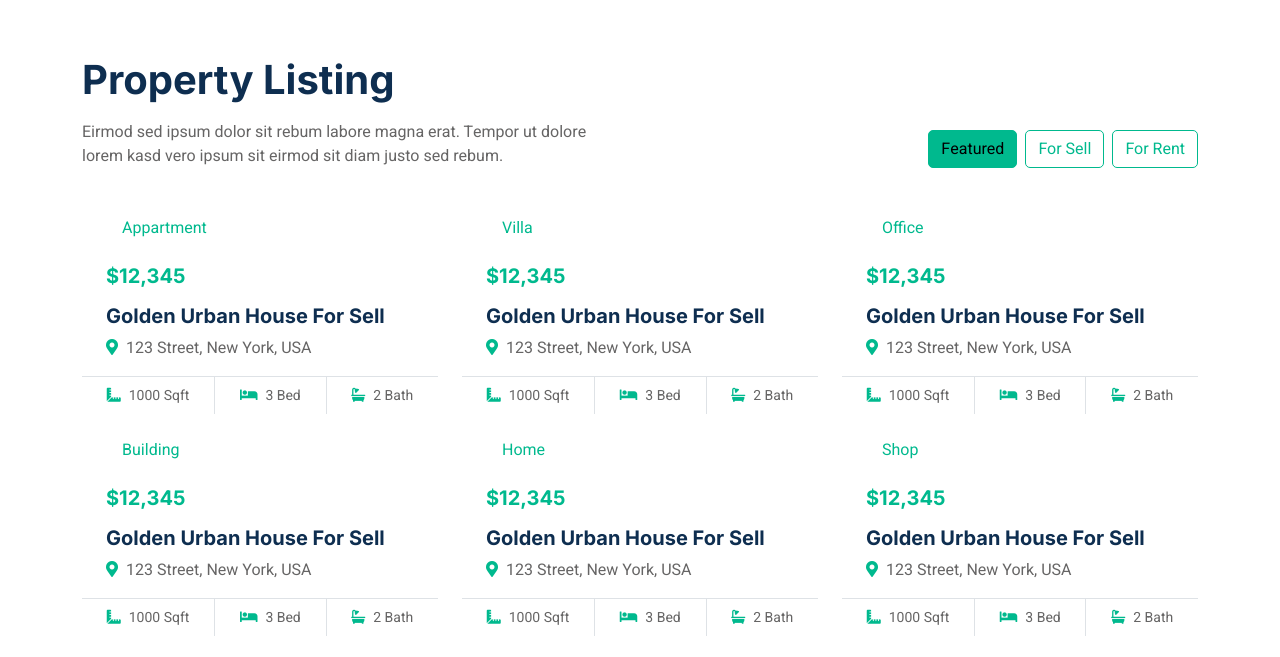
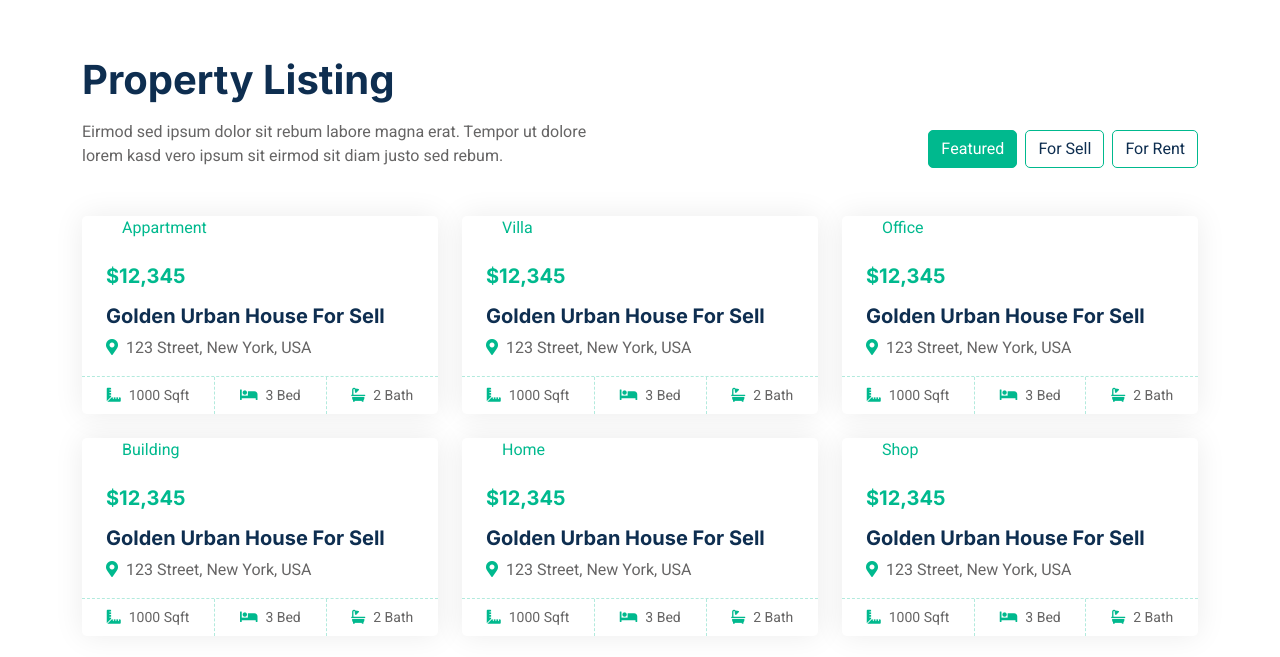
Before and after one commit to FlorinRadu91/NextHome-2, a plain HTML site: page index.html in a window 1280 px wide. Shown: the part 2240-2897 px from the top of the page. Drawn offline with nearby package versions, Linux system fonts and the light colour scheme; a script that the page names is missing.

Commit message:
Add files via upload

```diff
--- a/css/style.css
+++ b/css/style.css
@@ -237,7 +237,6 @@
     z-index: 1;
 }
 
-
 /*** Category ***/
 .cat-item div {
     background: #FFFFFF;
@@ -257,3 +256,34 @@
 .cat-item:hover div * {
     color: #FFFFFF !important;
 }
+
+
+/*** Property List ***/
+.nav-pills .nav-item .btn {
+    color: var(--dark);
+}
+
+.nav-pills .nav-item .btn:hover,
+.nav-pills .nav-item .btn.active {
+    color: #FFFFFF;
+}
+
+.property-item {
+    box-shadow: 0 0 30px rgba(0, 0, 0, .08);
+}
+
+.property-item img {
+    transition: .5s;
+}
+
+.property-item:hover img {
+    transform: scale(1.1);
+}
+
+.property-item .border-top {
+    border-top: 1px dashed rgba(0, 185, 142, .3) !important;
+}
+
+.property-item .border-end {
+    border-right: 1px dashed rgba(0, 185, 142, .3) !important;
+}
```
